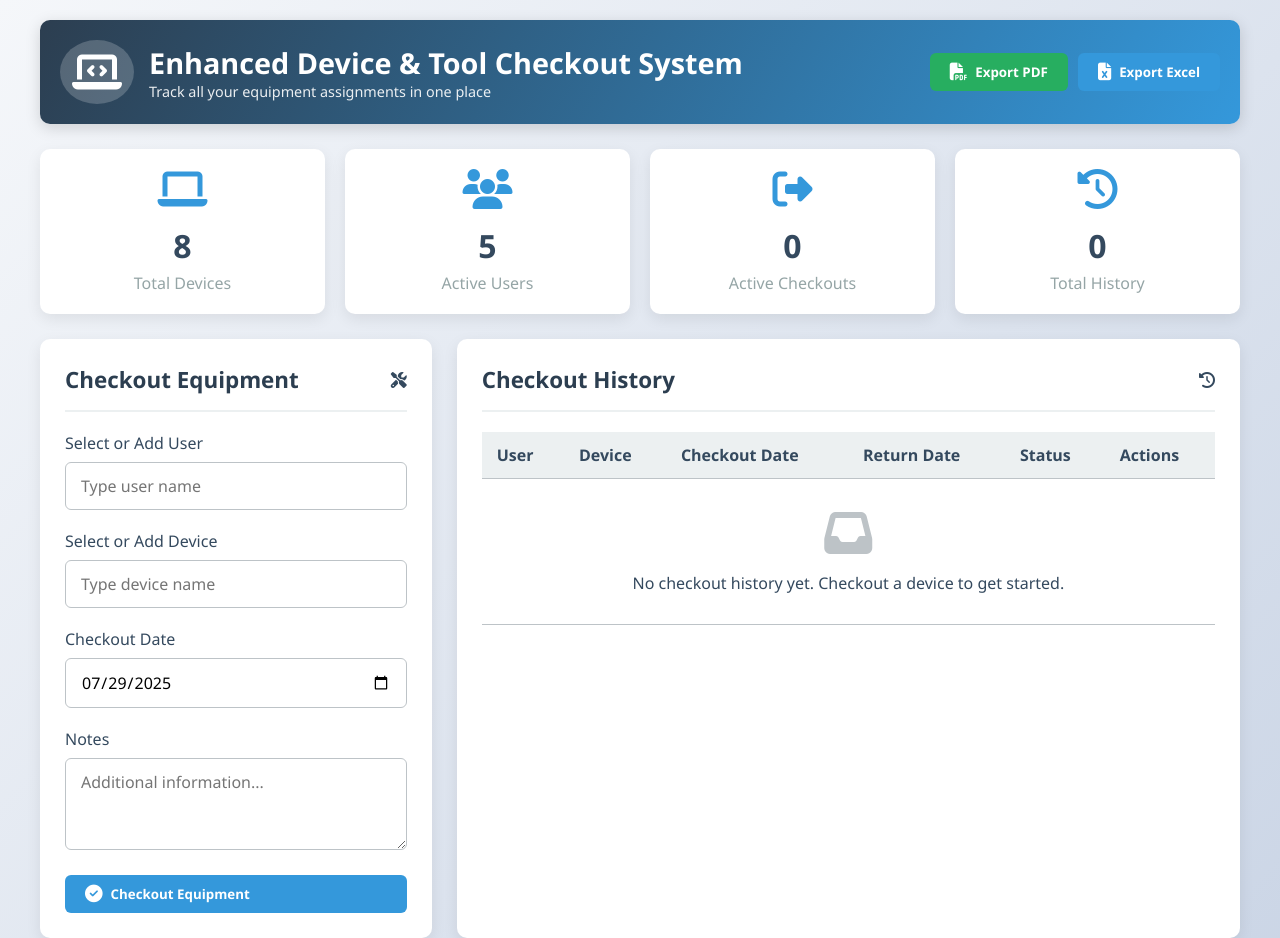
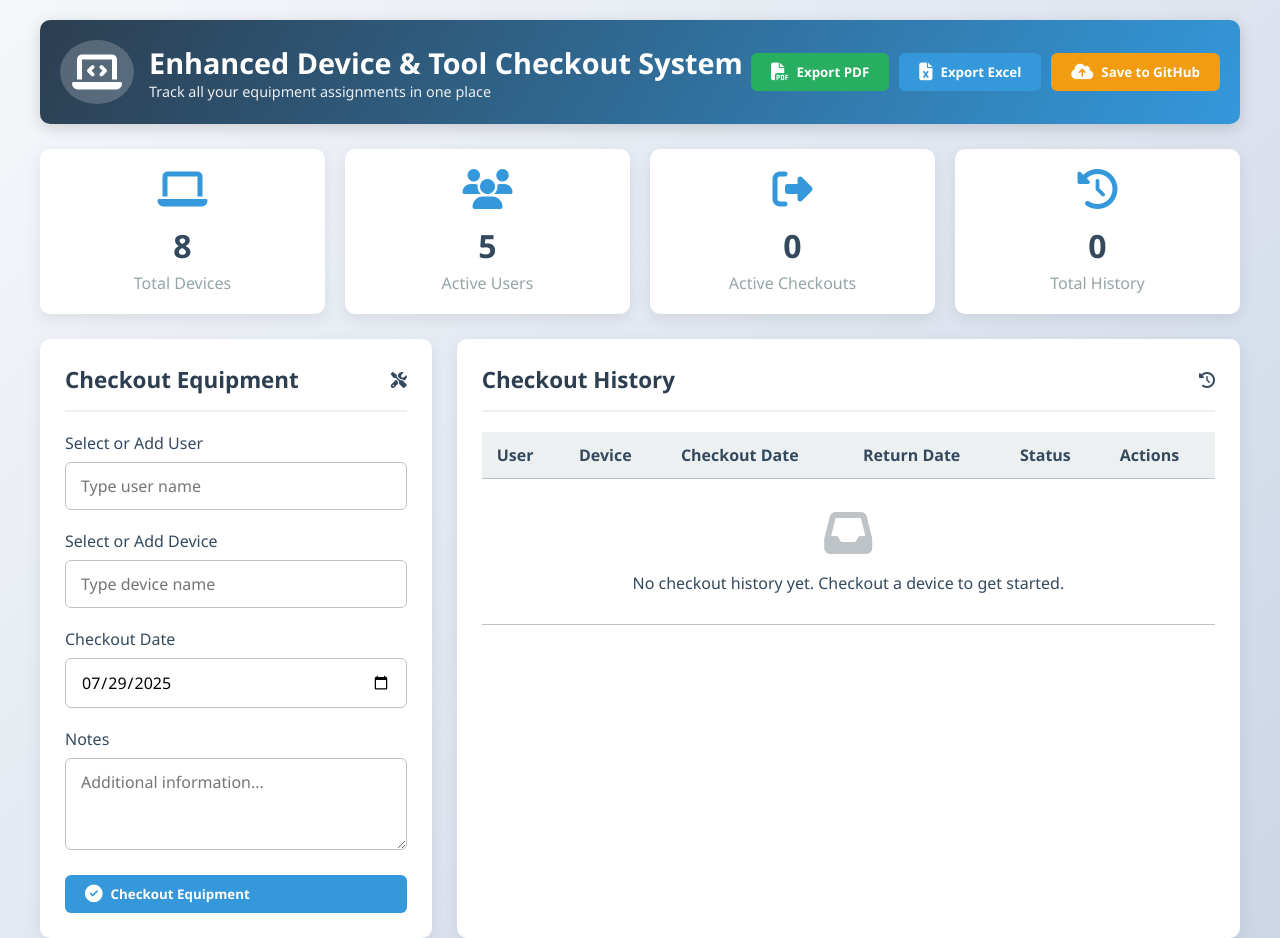
Before and after one commit to atsho0o/Tool-Checkout-System, a plain HTML site: page index.html in a window 1280 px wide. Shown: the top 938 px of the page. Drawn offline with nearby package versions, Linux system fonts and the light colour scheme.

Commit message:
Update index.html

```diff
--- a/index.html
+++ b/index.html
@@ -287,6 +287,9 @@
       <div class="controls">
         <button class="btn btn-success" id="exportPdfBtn"><i class="fas fa-file-pdf"></i> Export PDF</button>
         <button class="btn btn-primary" id="exportExcelBtn"><i class="fas fa-file-excel"></i> Export Excel</button>
+          <button class="btn btn-warning" id="saveBtn">
+    <i class="fas fa-cloud-upload-alt"></i> Save to GitHub
+
       </div>
     </header>
 
```
